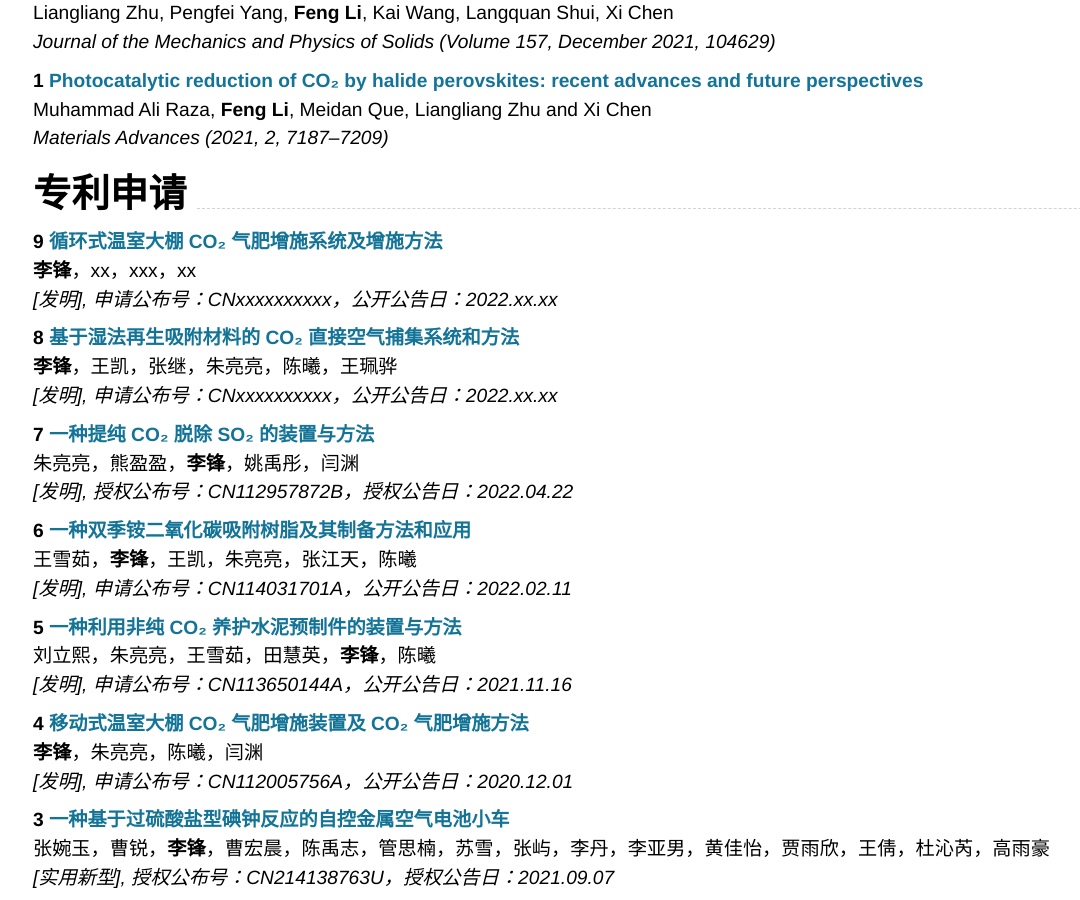
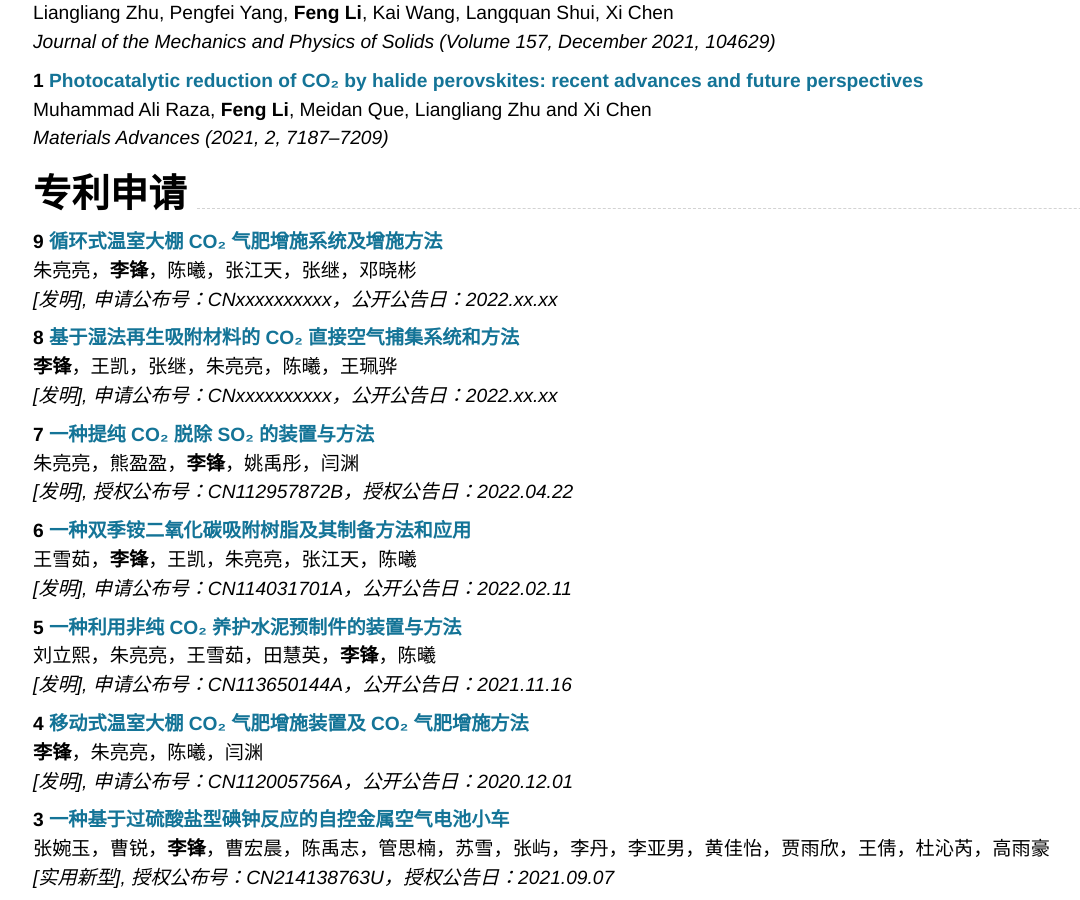
Before and after one commit to nwuzmedoutlook/resume, a Jekyll site: the page built from index.md, in a window 1280 px wide and 900 px high, scrolled down 1944 px. Shown: the whole window, without its empty margins (15-1095 px from the left). Built offline with Jekyll 4.4.1, drawn with Linux system fonts in a browser that asks for light colours; nearby versions of some CDN libraries.

Commit message:
Update index.md

```diff
--- a/index.md
+++ b/index.md
@@ -98,7 +98,7 @@ _Materials Advances (2021, 2, 7187–7209)_<br>
 ## **专利申请**
 
 ### **9** [**循环式温室大棚 CO₂ 气肥增施系统及增施方法**](https://github.com/nwuzmedoutlook)
-**李锋**，xx，xxx，xx<br>
+朱亮亮，**李锋**，陈曦，张江天，张继，邓晓彬<br>
 _[发明], 申请公布号：CNxxxxxxxxxx，公开公告日：2022.xx.xx_<br>
 
 ### **8** [**基于湿法再生吸附材料的 CO₂ 直接空气捕集系统和方法**](https://github.com/nwuzmedoutlook)
```
